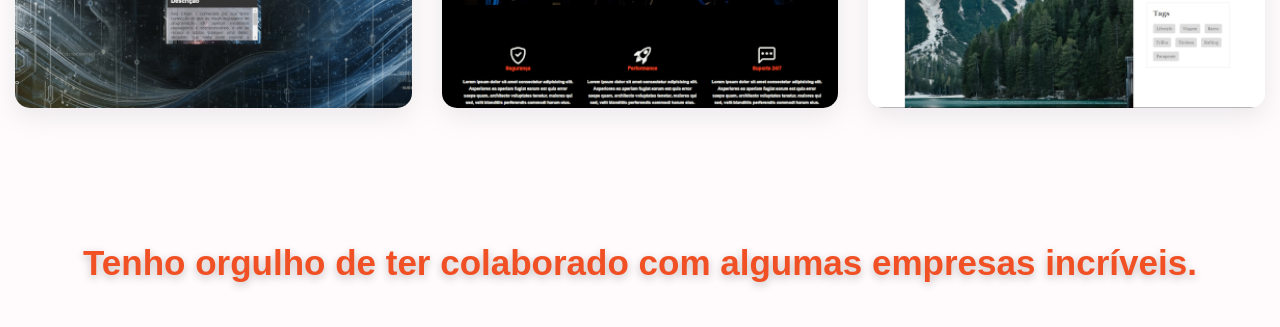
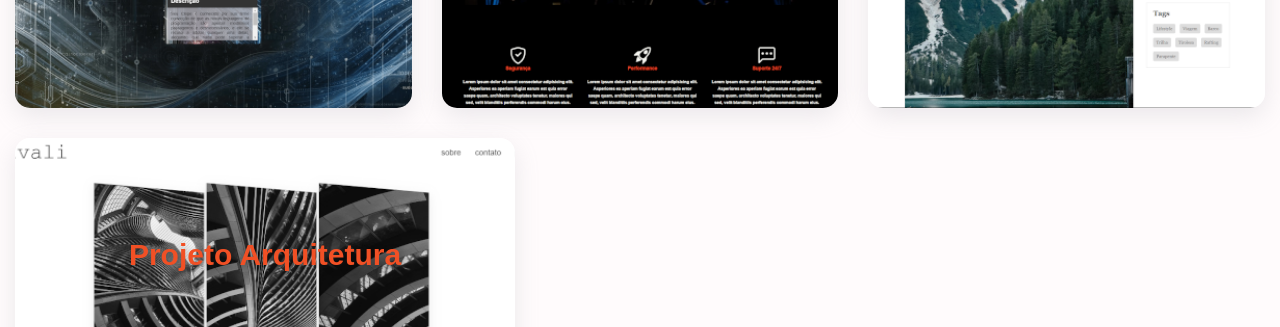
Before and after one commit to kelverlysant/portfolio, a plain HTML site: page index.html in a window 1280 px wide. Shown: the part 2370-2697 px from the top of the page. Drawn offline with Linux system fonts and the light colour scheme; a web font is replaced by a local one.

Commit message:
att new project

```diff
--- a/index.html
+++ b/index.html
@@ -59,7 +59,7 @@
         <div class="projet">
             <div class="proj-1 sect " id="item">
                 <h1>Projeto conversor</h1>
-                <p>ste projeto consiste na criação de um conversor de moedas que permite a conversão de valores entre Dólar Americano (USD) e Real Brasileiro (BRL). <br>
+                <p>este projeto consiste na criação de um conversor de moedas que permite a conversão de valores entre Dólar Americano (USD) e Real Brasileiro (BRL). <br>
                     <span>Linguagens: HTML / CSS / JS</span></p></p>
                 <a href="https://kelverlysant.github.io/conversor/" target="_blank">Visite o site</a>
             </div>
@@ -125,6 +125,13 @@
                 </p>
                 <a href="https://kelverlysant.github.io/blog-projeto/" target="_blank">Visite o site</a>
             </div>
+            <div class="projet">
+                <div class="proj-10 sect " id="item">
+                    <h1>Projeto Arquitetura</h1>
+                    <p>Desenvolvi um site moderno e funcional para uma empresa de arquitetura, utilizando HTML e CSS. O design foi criado com foco na experiência do usuário, garantindo uma navegação intuitiva.<br>
+                        <span>Linguagens: HTML / CSS / JS</span></p></p>
+                    <a href="https://kelverlysant.github.io/arquitPort/" target="_blank">Visite o site</a>
+                </div>
         </div>
     </main>
 
--- a/styles/estilo.css
+++ b/styles/estilo.css
@@ -250,6 +250,12 @@ main {
         background-repeat: no-repeat;
         background-size: cover;
     }
+    .proj-10{
+        background-image: url(../img/proj-arquit.png);
+        background-position: center;
+        background-repeat: no-repeat;
+        background-size: cover;
+    }
 
 }
 #item {
```
Also changed, not shown: img/proj-arquit.png (added).
